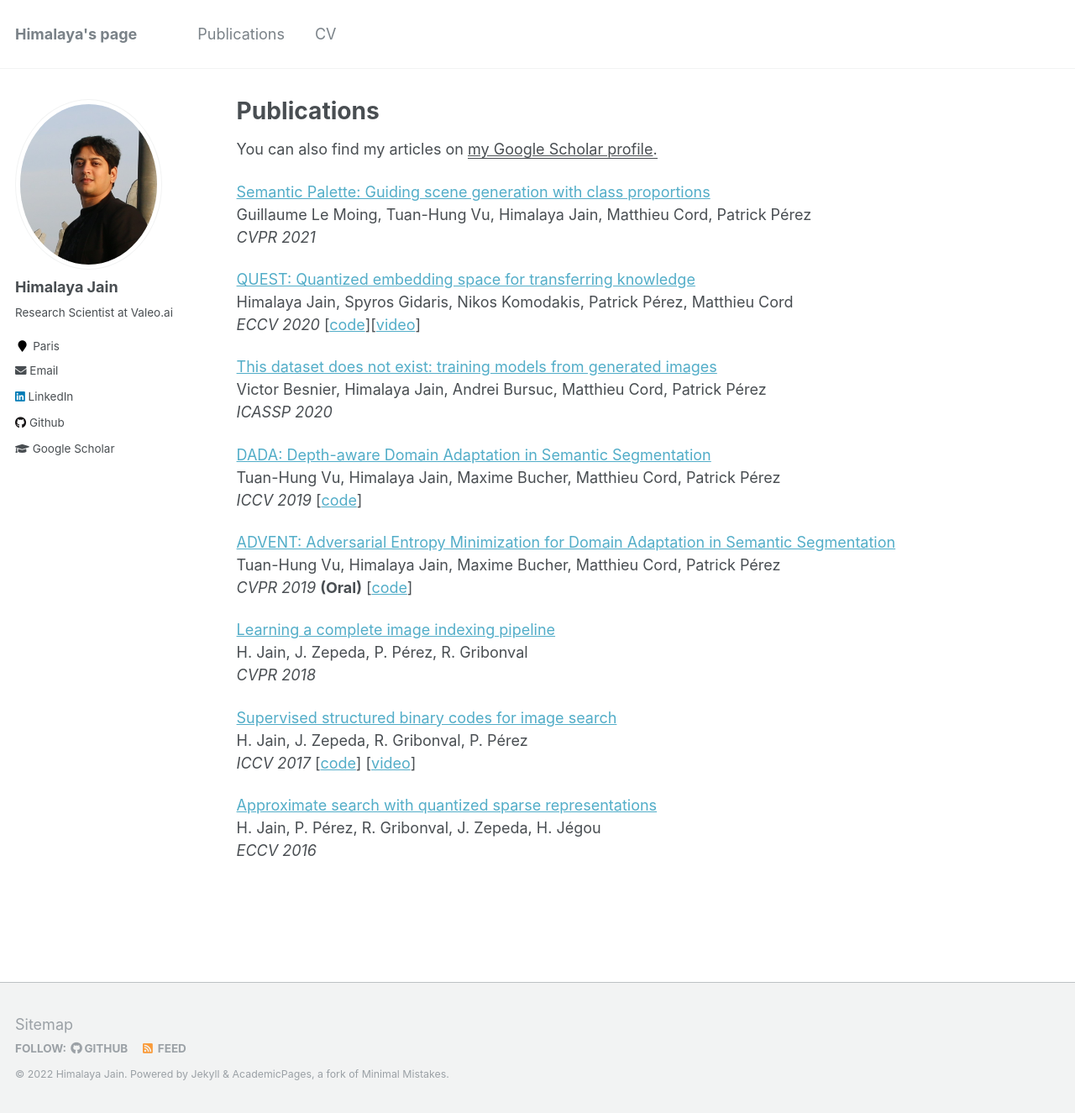
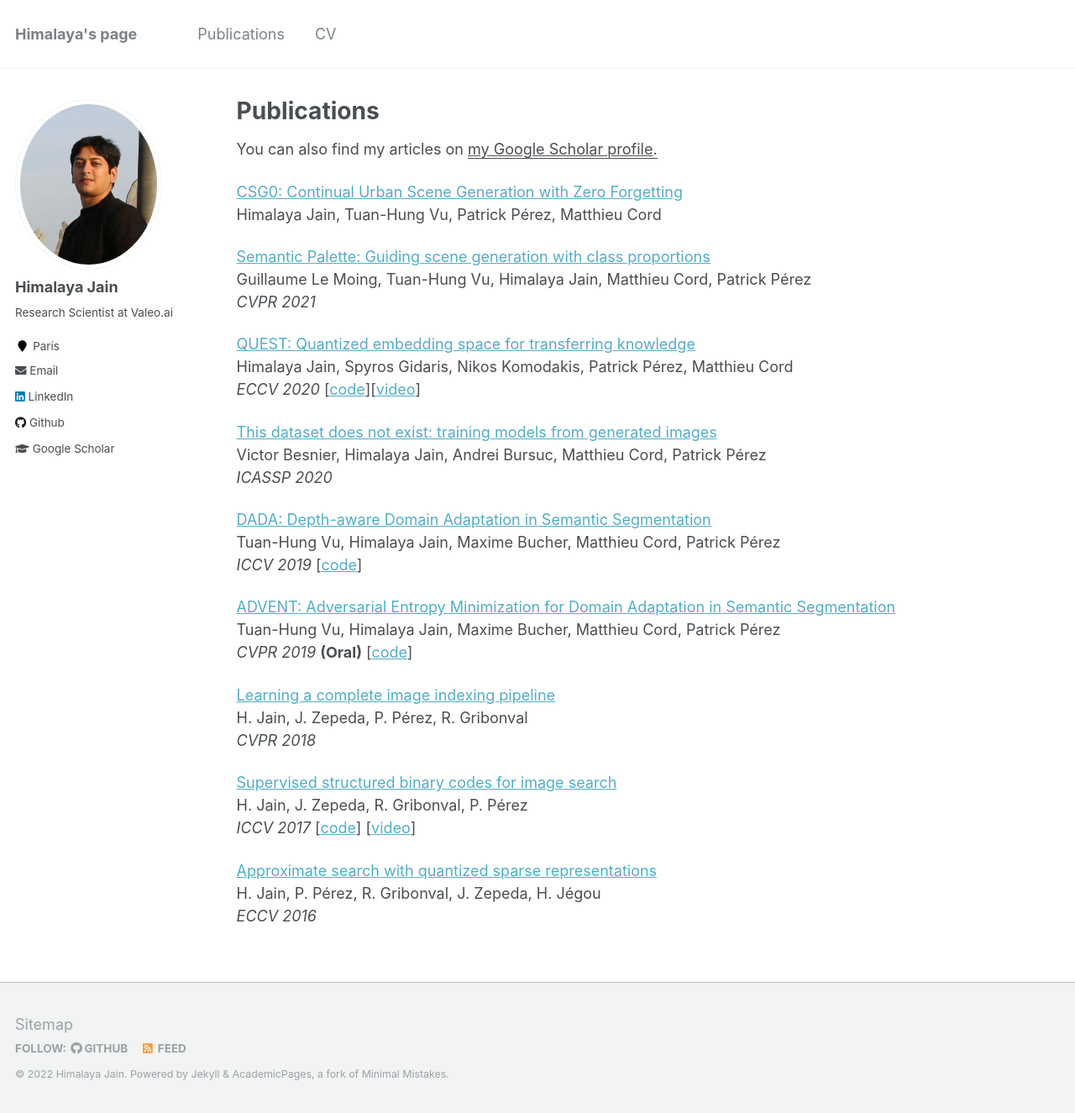
Before and after one commit to himalayajain/himalayajain.github.io, a Jekyll site: the page built from _pages/publications.md, in a window 1280 px wide and 1325 px high. Shown: the whole window at 84% size. Built offline with Jekyll 4.4.1, drawn with Linux system fonts in a browser that asks for light colours.

Commit message:
Update publications.md

```diff
--- a/_pages/publications.md
+++ b/_pages/publications.md
@@ -6,6 +6,9 @@ author_profile: true
 ---
 
 You can also find my articles on <u><a href="https://scholar.google.fr/citations?user=Xl7SNlsAAAAJ&hl=en">my Google Scholar profile</a>.</u>
+
+[CSG0: Continual Urban Scene Generation with Zero Forgetting](https://arxiv.org/abs/2112.03252)
+Himalaya Jain, Tuan-Hung Vu, Patrick Pérez, Matthieu Cord
 
 [Semantic Palette: Guiding scene generation with class proportions](https://arxiv.org/pdf/2106.01629)
 Guillaume Le Moing, Tuan-Hung Vu, Himalaya Jain, Matthieu Cord, Patrick Pérez
```
